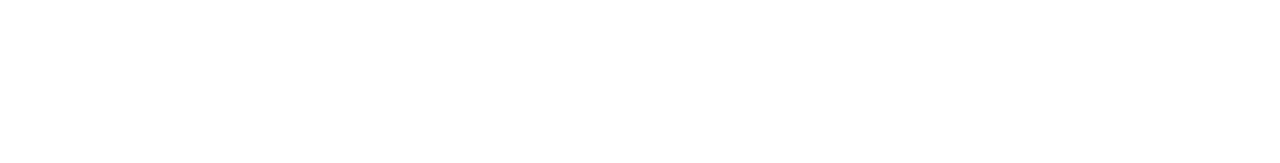
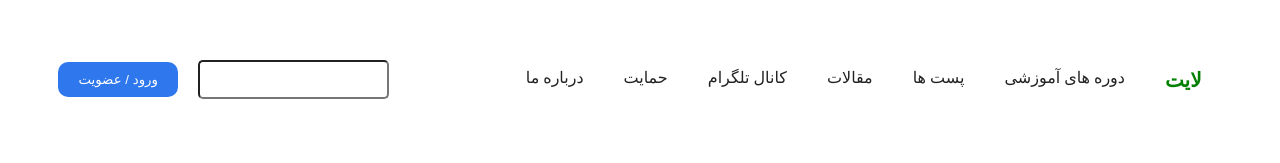
Before and after one commit to safariasif/light-educational-system, a plain HTML site: page index.html in a window 1280 px wide. Drawn offline with Linux system fonts and the light colour scheme.

Commit message:
created navigation bar

```diff
--- a/css/index.css
+++ b/css/index.css
@@ -0,0 +1,69 @@
+*{
+    margin: 0px;
+    padding: 0px;
+    box-sizing: border-box;
+}
+body{
+    direction: rtl;
+}
+.nav{
+    display: flex;
+    flex-direction: row;
+    align-items: center;
+    justify-content: space-around;
+    padding: 60px 0px;
+}
+
+.nav .left-section{
+
+}
+.nav .left-section .list{
+    display: flex;
+    list-style-type: none;
+}
+.nav .left-section .list .list-item{
+    padding: 0px 20px;
+}
+.nav .left-section .list .list-item .link{
+    text-decoration: none;
+    font-size: 18px;
+    color: rgb(35, 34, 34);
+    transition: 0.5s;
+    font-size: 16px;
+
+}
+.nav .left-section .list .list-item .link:hover{
+    color: green;
+    font-weight: bold;
+}
+
+.nav .left-section .list .list-item #light{
+    color: green;
+    font-size:  20px;
+    font-weight: bold;
+}
+.nav .right-section{
+    display: flex;
+    flex-direction: row;
+    justify-content: center;
+    align-items: center;
+}
+.nav .right-section .sign{
+    padding-right: 20px;
+}
+
+.nav .right-section .sign .login-register{
+    background-color: rgb(46, 119, 237);
+    padding: 10px 20px;
+    border: none;
+    border-radius: 10px;
+}
+.nav .right-section .sign .login-register a{
+    text-decoration: none;
+    color: #ffff;
+}
+.right-section .search .search-box{
+    padding: 10px 5px;
+    outline: none;
+    border-radius: 5px;
+}
--- a/index.html
+++ b/index.html
@@ -1,13 +1,35 @@
 <!DOCTYPE html>
-<html lang="en">
-<head>
-    <meta charset="UTF-8">
-    <meta name="viewport" content="width=device-width, initial-scale=1.0">
+<html lang="per">
+  <head>
+    <meta charset="UTF-8" />
+    <meta name="viewport" content="width=device-width, initial-scale=1.0" />
     <title>Light</title>
-    <link rel="stylesheet" href="./css/index.css">
-</head>
-<body>
-
+    <link rel="stylesheet" href="./css/index.css" />
+  </head>
+  <body>
+    <nav class="nav">
+      <div class="left-section">
+        <ul class="list">
+          <li class="list-item"><a href="" class="link" id="light">لایت</a></li>
+          <li class="list-item"><a href="" class="link">دوره های آموزشی</a></li>
+          <li class="list-item"><a href="" class="link">پست ها</a></li>
+          <li class="list-item"><a href="" class="link">مقالات</a></li>
+          <li class="list-item"><a href="" class="link">کانال تلگرام</a></li>
+          <li class="list-item"><a href="" class="link">حمایت </a></li>
+          <li class="list-item"><a href="" class="link">درباره ما</a></li>
+        </ul>
+      </div>
+      <div class="right-section">
+        <div class="search">
+          <input type="text" class="search-box" />
+        </div>
+        <div class="sign">
+          <button class="login-register">
+            <a href="" class="login">ورود / </a><a href="" class="register">عضویت</a>
+          </button>
+        </div>
+      </div>
+    </nav>
     <script src="./js/index.js"></script>
-</body>
+  </body>
 </html>
```
